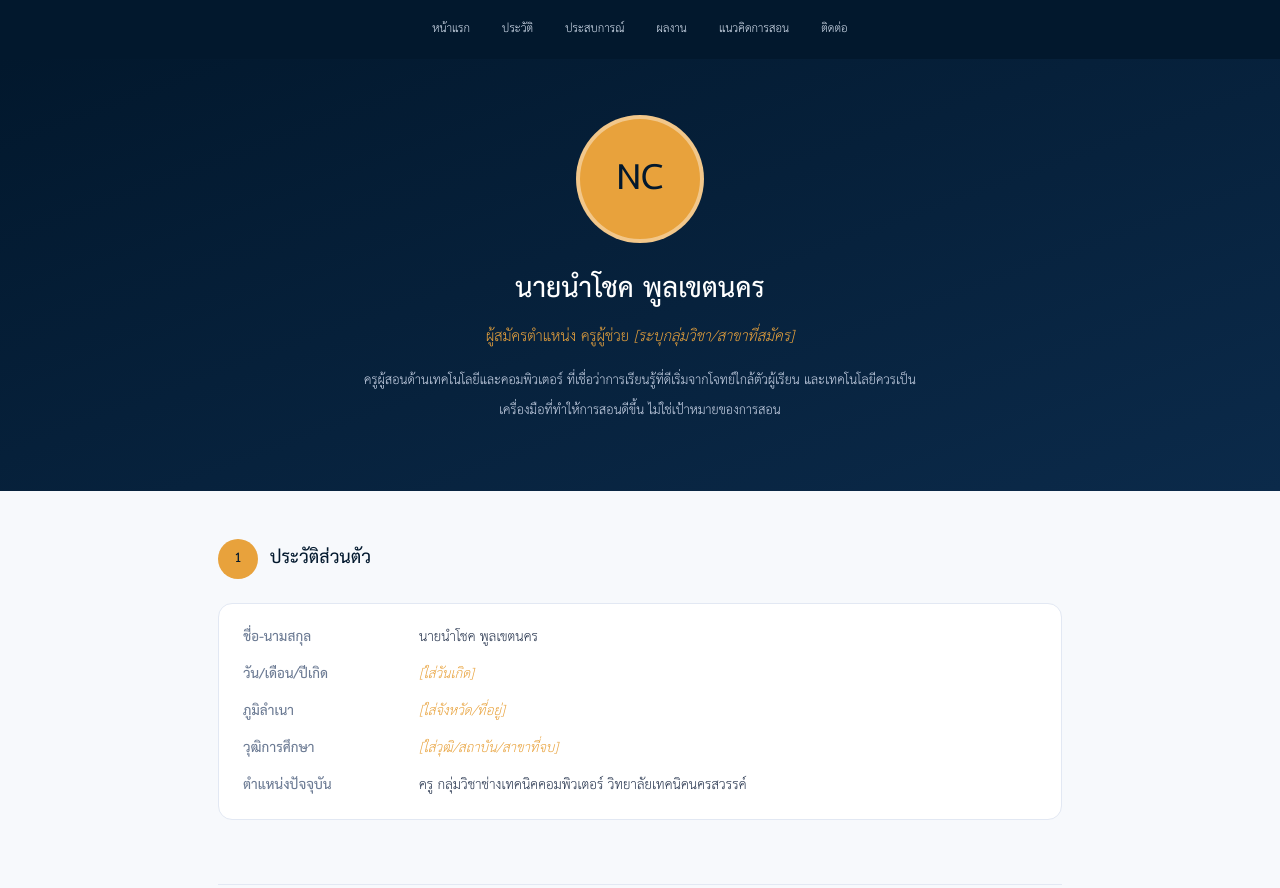
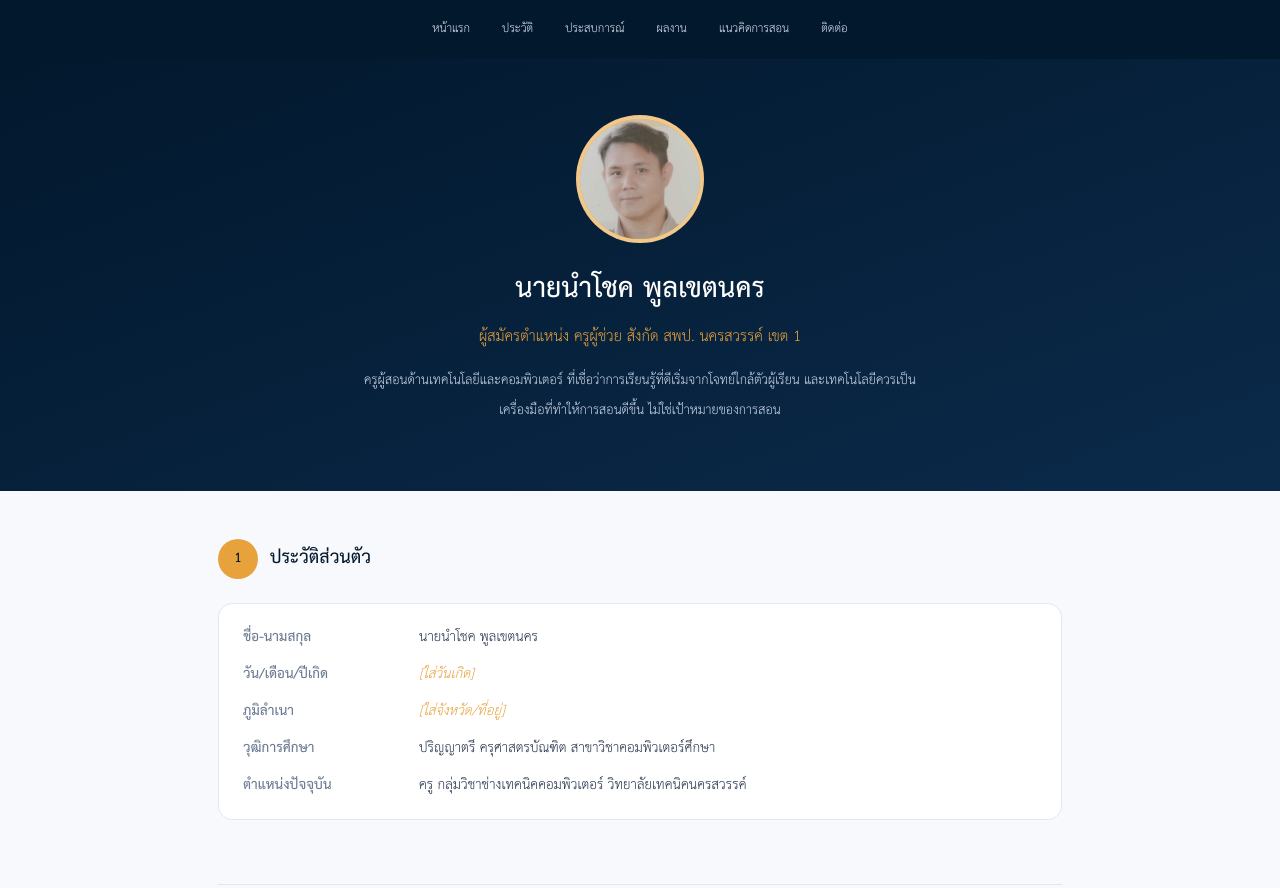
Before and after one commit to numchok2537/about-me, a plain HTML site: page index.html in a window 1280 px wide. Shown: the top 888 px of the page. Drawn offline with Linux system fonts and the light colour scheme.

Commit message:
Add profile photo and fill in confirmed education/position details

```diff
--- a/css/style.css
+++ b/css/style.css
@@ -93,6 +93,13 @@ nav a:focus {
   font-weight: bold;
   color: var(--navy);
   border: 4px solid rgba(255, 255, 255, 0.4);
+  overflow: hidden;
+}
+
+.hero .avatar img {
+  width: 100%;
+  height: 100%;
+  object-fit: cover;
 }
 
 .hero h1 {
--- a/index.html
+++ b/index.html
@@ -18,9 +18,9 @@
 </nav>
 
 <header class="hero" id="hero">
-  <div class="avatar">NC</div>
+  <div class="avatar"><img src="assets/profile.jpg" alt="นายนำโชค พูลเขตนคร" /></div>
   <h1>นายนำโชค พูลเขตนคร</h1>
-  <p class="role">ผู้สมัครตำแหน่ง ครูผู้ช่วย <span class="placeholder">[ระบุกลุ่มวิชา/สาขาที่สมัคร]</span></p>
+  <p class="role">ผู้สมัครตำแหน่ง ครูผู้ช่วย สังกัด สพป. นครสวรรค์ เขต 1</p>
   <p class="tagline">
     ครูผู้สอนด้านเทคโนโลยีและคอมพิวเตอร์ ที่เชื่อว่าการเรียนรู้ที่ดีเริ่มจากโจทย์ใกล้ตัวผู้เรียน
     และเทคโนโลยีควรเป็นเครื่องมือที่ทำให้การสอนดีขึ้น ไม่ใช่เป้าหมายของการสอน
@@ -36,7 +36,7 @@
         <dt>ชื่อ-นามสกุล</dt><dd>นายนำโชค พูลเขตนคร</dd>
         <dt>วัน/เดือน/ปีเกิด</dt><dd class="placeholder">[ใส่วันเกิด]</dd>
         <dt>ภูมิลำเนา</dt><dd class="placeholder">[ใส่จังหวัด/ที่อยู่]</dd>
-        <dt>วุฒิการศึกษา</dt><dd class="placeholder">[ใส่วุฒิ/สถาบัน/สาขาที่จบ]</dd>
+        <dt>วุฒิการศึกษา</dt><dd>ปริญญาตรี ครุศาสตรบัณฑิต สาขาวิชาคอมพิวเตอร์ศึกษา</dd>
         <dt>ตำแหน่งปัจจุบัน</dt><dd>ครู กลุ่มวิชาช่างเทคนิคคอมพิวเตอร์ วิทยาลัยเทคนิคนครสวรรค์</dd>
       </dl>
     </div>
```
Also changed, not shown: assets/profile.jpg (added).
